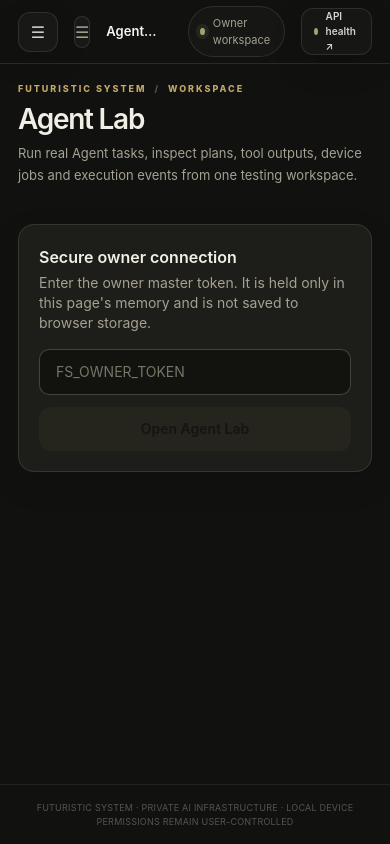
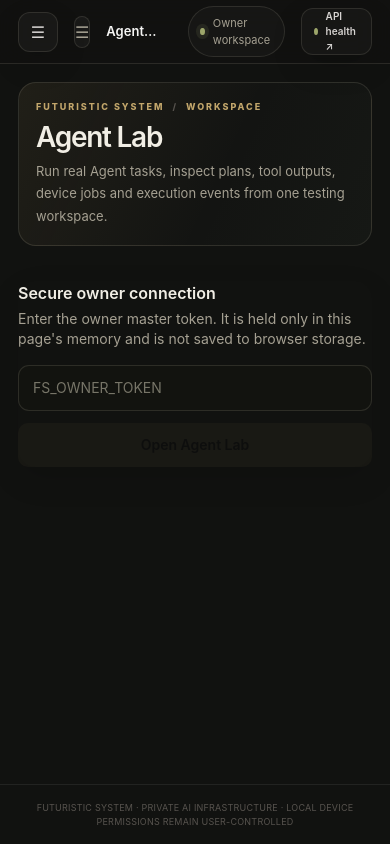
Before and after one commit to kandarpprajapati567-alt/MCP-backend, a Next.js app: page /dashboard/agent-lab in a window 390 px wide. Built offline with nearby package versions, Linux system fonts and the light colour scheme.

Commit message:
Add responsive Agent Lab card workspace styles

```diff
--- a/src/app/globals.css
+++ b/src/app/globals.css
@@ -498,3 +498,46 @@ button:disabled { cursor: not-allowed; opacity: .48; }
 .fallback-memory{left:59%;top:83.5%;width:48px;height:48px;background-color:#74634c}
 .fallback-external{left:20.5%;top:78.5%;width:40px;height:40px;background-color:#47705b}
 @media(max-width:767px){.fallback-core{width:76px;height:76px}.fallback-agents{width:34px;height:34px}.fallback-providers,.fallback-bots,.fallback-memory{width:30px;height:30px}.fallback-android,.fallback-mcp,.fallback-external{width:26px;height:26px}.fallback-moon{width:18px;height:18px}}
+
+
+/* Agent Lab: task-first command workspace and responsive specialist cards. */
+.agent-lab-page{max-width:1500px!important;display:flex;flex-direction:column;gap:22px}
+.agent-lab-page .page-heading{margin-bottom:0;padding:22px 24px;border:1px solid var(--fs-border);border-radius:18px;background:linear-gradient(115deg,rgba(194,166,107,.09),rgba(255,255,255,.012) 58%,rgba(138,167,139,.045))}
+.agent-lab-page>section{border:1px solid var(--fs-border)!important;border-radius:18px!important;background:linear-gradient(145deg,#20211c,#171814)!important;padding:clamp(16px,2.4vw,26px)!important}
+.agent-lab-page>section:first-of-type{background:transparent!important;border:0!important;padding:0!important}
+.agent-lab-page .grid.gap-3.sm\\:grid-cols-3>div{position:relative;overflow:hidden;min-height:116px;padding:20px!important;border:1px solid var(--fs-border)!important;border-radius:16px!important;background:linear-gradient(145deg,#25261f,#191a16)!important}
+.agent-lab-page .grid.gap-3.sm\\:grid-cols-3>div:after{content:"";position:absolute;right:-22px;top:-35px;width:110px;height:110px;border:1px solid rgba(194,166,107,.12);border-radius:50%;box-shadow:0 0 0 14px rgba(194,166,107,.025),0 0 0 30px rgba(194,166,107,.018)}
+.agent-lab-page .grid.gap-3.sm\\:grid-cols-3>div p{font-size:10px;letter-spacing:.12em;text-transform:uppercase;color:var(--fs-muted)}
+.agent-lab-page .grid.gap-3.sm\\:grid-cols-3>div p+ p{font-size:30px;letter-spacing:-.06em;color:var(--fs-text)}
+.agent-command-console{position:relative;overflow:hidden;border:1px solid rgba(194,166,107,.28)!important;border-radius:22px!important;background:radial-gradient(ellipse at 92% 0%,rgba(194,166,107,.13),transparent 38%),linear-gradient(145deg,#24241e 0%,#171814 64%,#1c211b 100%)!important;padding:clamp(16px,2.8vw,30px)!important;box-shadow:0 24px 65px rgba(0,0,0,.2)}
+.agent-command-console>div:first-child{padding-bottom:14px;border-bottom:1px solid var(--fs-border)}
+.agent-command-console>div:first-child h2{font-size:clamp(21px,2.5vw,28px);letter-spacing:-.04em}
+.agent-command-console>div:first-child>span{border-color:rgba(157,166,107,.3)!important;background:rgba(157,166,107,.1)!important;color:#c6d19a!important}
+.agent-command-console form{border:1px solid rgba(194,166,107,.2)!important;border-radius:17px!important;background:rgba(7,8,6,.42)!important;padding:clamp(14px,2vw,22px)!important}
+.agent-command-console form textarea{min-height:132px!important;border:1px solid rgba(224,216,194,.2)!important;border-radius:13px!important;background:#10110e!important;font-size:14px!important;line-height:1.7!important}
+.agent-command-console form button[type=submit]{min-height:54px;border-radius:12px;background:linear-gradient(100deg,#d5bd87,#b79a61)!important;color:#171710!important;box-shadow:0 10px 28px rgba(194,166,107,.13);letter-spacing:.035em}
+.agent-command-console form button[type=submit]:hover{filter:brightness(1.08)}
+.agent-command-console form button[type=button]{min-height:46px;border-radius:11px!important;border-color:var(--fs-border-strong)!important;background:rgba(255,255,255,.035)!important;color:var(--fs-text)!important}
+.agent-command-console form button[type=button]:hover{border-color:rgba(194,166,107,.5)!important;background:rgba(194,166,107,.08)!important}
+.agent-command-console>section{border:1px solid rgba(138,167,139,.28)!important;border-radius:17px!important;background:rgba(8,10,8,.58)!important;padding:clamp(13px,2vw,20px)!important}
+.agent-command-console>section article{border:1px solid var(--fs-border)!important;border-radius:14px!important;background:linear-gradient(140deg,rgba(194,166,107,.07),rgba(255,255,255,.015))!important;padding:16px!important}
+.agent-command-console>section article>div{border:1px solid var(--fs-border);border-radius:11px;padding:13px}
+.agent-command-console pre{font-family:ui-monospace,SFMono-Regular,Menlo,monospace;line-height:1.75}
+.agent-lab-page form label,.agent-lab-page section label{color:var(--fs-muted)}
+.agent-lab-page input:not([type=checkbox]),.agent-lab-page select,.agent-lab-page textarea{width:100%;border:1px solid var(--fs-border-strong)!important;border-radius:11px!important;background:#11120f!important;color:var(--fs-text)!important;padding:12px 14px}
+.agent-lab-page input[type=checkbox]{width:17px;height:17px;accent-color:var(--fs-brass)}
+.agent-lab-page button{border-radius:10px}
+.agent-lab-page button:focus-visible,.agent-lab-page input:focus-visible,.agent-lab-page textarea:focus-visible,.agent-lab-page select:focus-visible{outline:2px solid var(--fs-brass);outline-offset:2px}
+.agent-lab-page section .rounded-xl.border,.agent-lab-page section .rounded-lg.border{border-color:var(--fs-border)!important;background-color:rgba(255,255,255,.018)}
+.agent-lab-page section .rounded-xl.border:hover{border-color:rgba(194,166,107,.35)!important}
+@media(max-width:640px){
+ .agent-lab-page{gap:15px}
+ .agent-lab-page .page-heading{padding:17px!important}
+ .agent-lab-page>section{padding:15px!important}
+ .agent-command-console{padding:14px!important;border-radius:17px!important}
+ .agent-command-console form{padding:12px!important}
+ .agent-command-console form textarea{min-height:118px!important}
+ .agent-command-console form button[type=submit]{font-size:12px}
+ .agent-lab-page .grid.gap-3.sm\\:grid-cols-3>div{min-height:94px;padding:14px!important}
+ .agent-lab-page .grid.gap-3.sm\\:grid-cols-3>div p+p{font-size:25px}
+}
```
